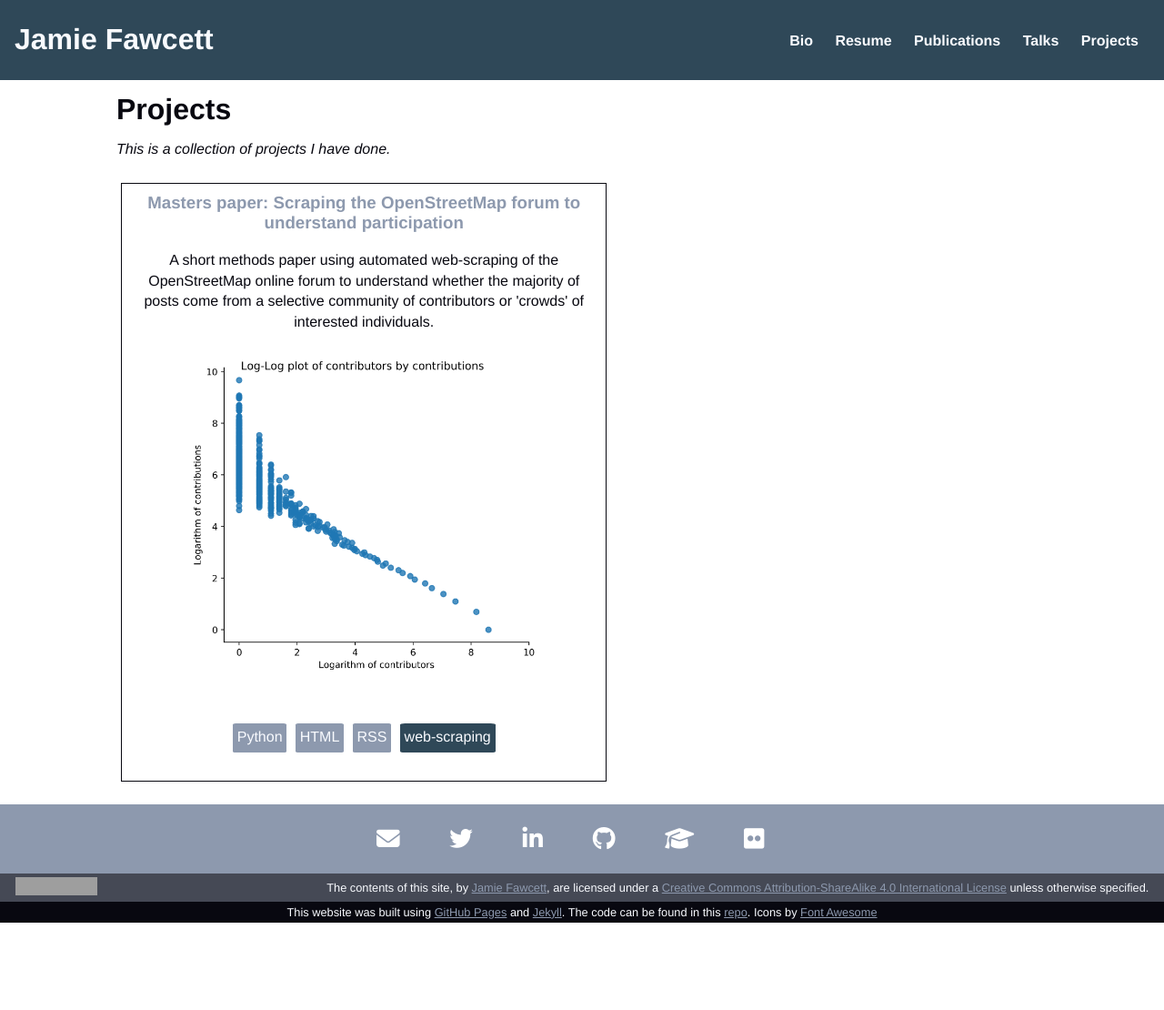
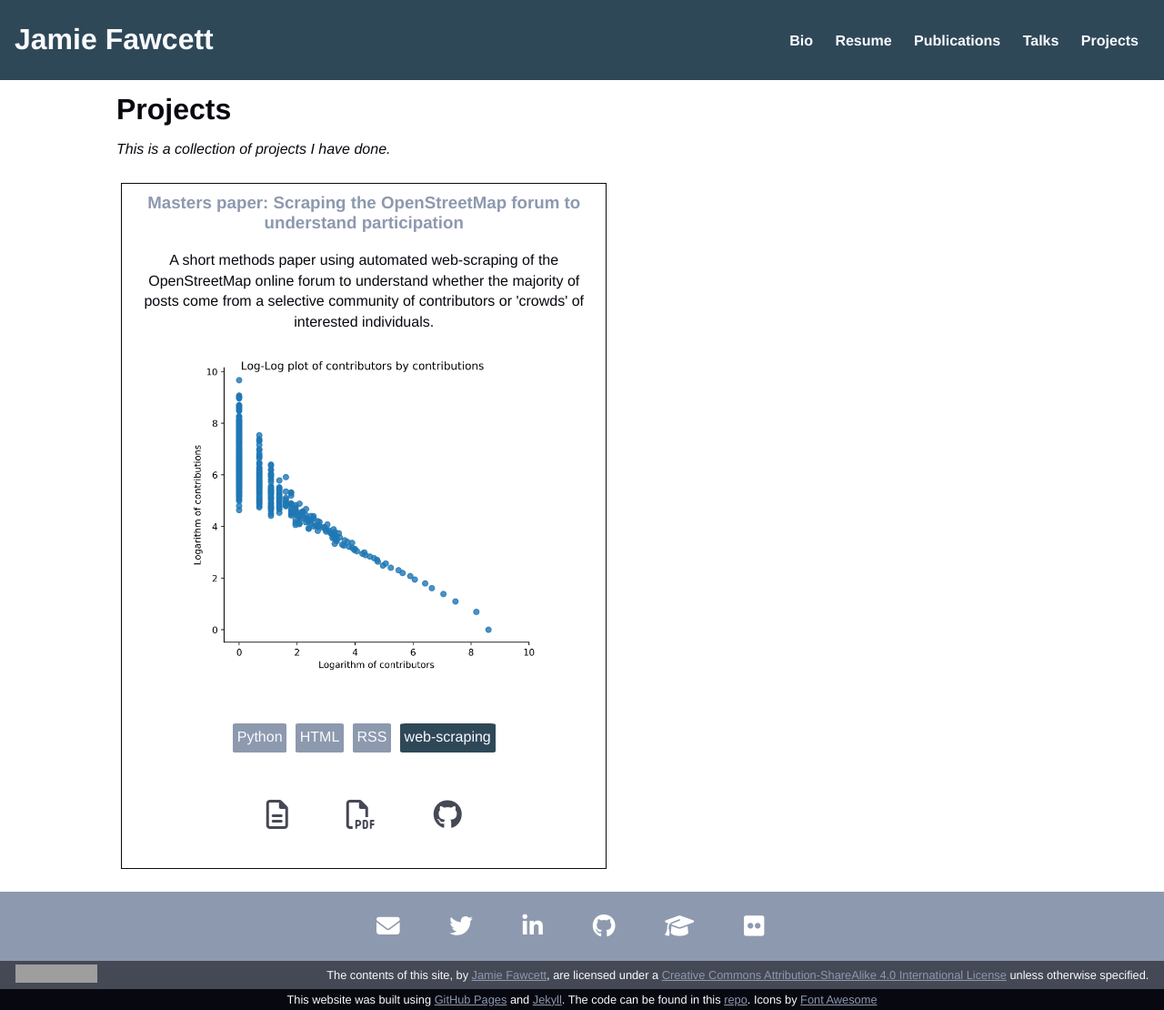
Before and after one commit to JmeF/JmeF.github.io, a Jekyll site: the page built from projects/index.html, in a window 1280 px wide. Shown: the whole page at 91% size. Built offline with Jekyll 4.4.1, drawn with Linux system fonts in a browser that asks for light colours; nearby versions of some CDN libraries; before the commit the page ends 1014 px from its top, so only the background shows below that; grey boxes are pictures that could not be loaded.

Commit message:
Direct project links on projects home

```diff
--- a/_sass/general_layout.scss
+++ b/_sass/general_layout.scss
@@ -260,17 +260,38 @@
       flex-wrap: wrap;
       padding: 0;
     }
+    .project-tools{
+      color: $color-white;
       .tool{
         background: $color5;
+
       }
       .method{
         background: $color3;
       }
       li{
-      color: $color-white;
         padding: 0.3em;
         margin: 0.3em;
         border-radius: 5%;
         }
       }
+    .project-share{
+
+
+      li{
+        padding: 0.5em;
+        margin: 0 0.5em;
+        font-size: 2em;
+        .fab{
+          padding: 0;
+          margin:0;
+          font-size:1em;
+          color: $color4;
         }
+        .far {
+          color: $color4;
+        }
+        }
+      }
+    }
+  }
--- a/projects/index.html
+++ b/projects/index.html
@@ -18,7 +18,7 @@
 					{% endif %}
 				{% endfor %}
 			</figure>
-			<ul>
+			<ul class="project-tools">
 				{% for tool in project.tools %}
 				<li class="tool">{{tool}}</li>
 				{% endfor %}
@@ -26,6 +26,15 @@
 				<li class="method">{{method}}</li>
 				{% endfor %}
 			</ul>
+			<ul class="project-share">
+				{% if project.report == 'True' %}
+				<li><a href="{{project.gdocs-link}}edit?usp=sharing"><i class="far fa-file-alt"></i></a></li>
+				<li><a href="{{project.gdocs-link}}export?format=pdf"><i class="far fa-file-pdf"></i></a></li>
+				{% endif %}
+				{% if project.code == 'True' %}
+				<li><a href="https://github.com/JmeF/{{ project.github-link }}"><i class="fab fa-github"></i></a></li>
+				{% endif %}
+			</ul>
 		</div>
 
 		{% endfor %}
```
Lines whose indentation alone changed are shown as unchanged.
